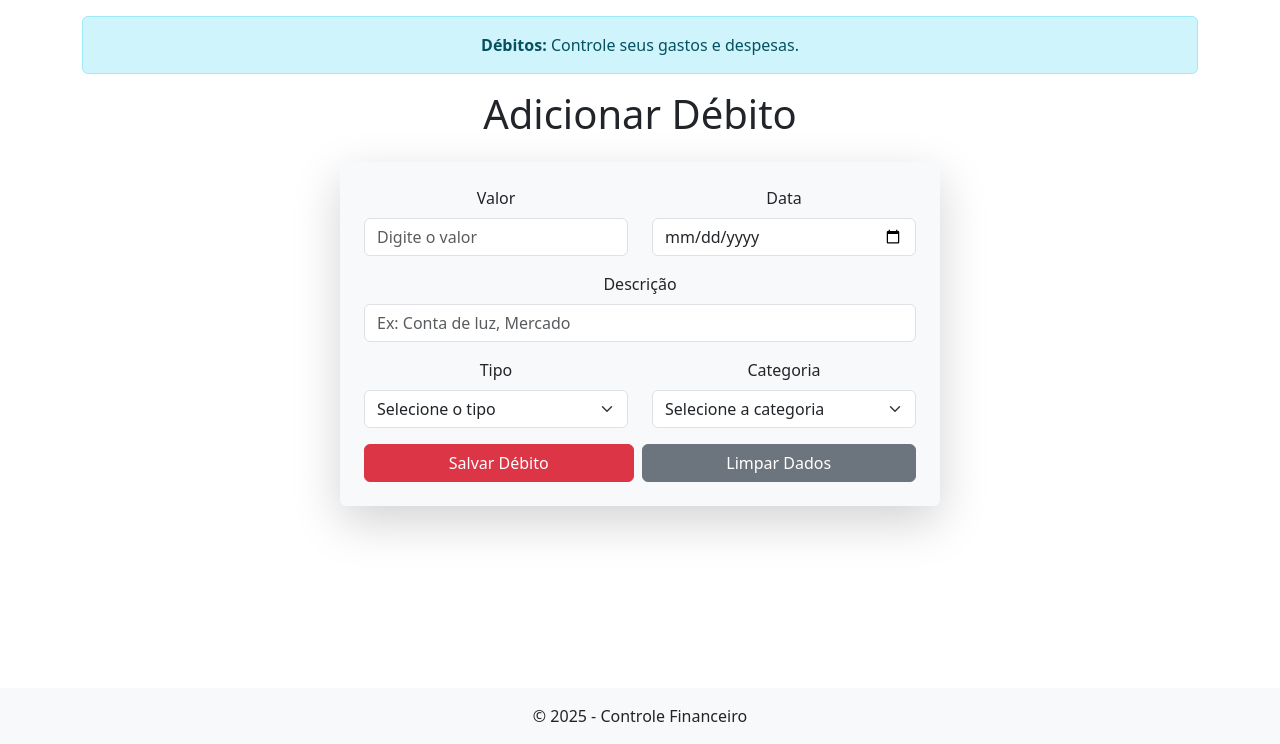
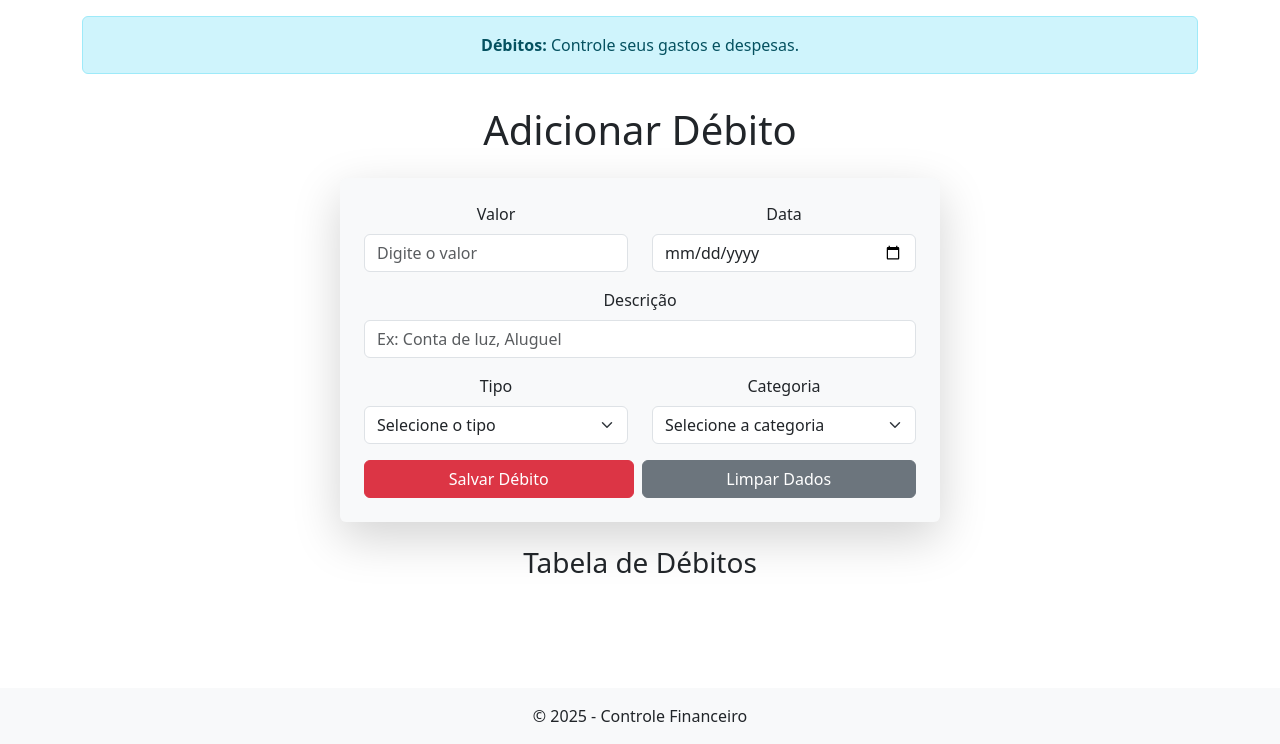
Before and after one commit to diogobraganascimento/controle-financeiro, a Flask app: page /debito in a window 1280 px wide. Shown: the part 56-800 px from the top of the page. Run offline with Flask 3, Linux system fonts and the light colour scheme.

Commit message:
Primeiro commit - versão atualizada

```diff
--- a/templates/debito.html
+++ b/templates/debito.html
@@ -11,9 +11,10 @@
 {% endblock %}
 
 {% block content %}
-    <h1 class="mb-4">Adicionar Débito</h1>
+    <div class="container mt-3">
+        <h1 class="mb-4 text-center">Adicionar Débito</h1>
 
-    <form class="container p-4 rounded shadow-lg bg-light" style="max-width: 600px;" id="debitoForm">
+        <form class="p-4 rounded shadow-lg bg-light mx-auto" style="max-width: 600px;" id="debitoForm">
             <div class="row">
                 <!-- Valor -->
                 <div class="col-md-6 mb-3">
@@ -31,7 +32,7 @@
             <!-- Descrição -->
             <div class="mb-3">
                 <label for="descricao" class="form-label">Descrição</label>
-            <input type="text" class="form-control" id="descricao" placeholder="Ex: Conta de luz, Mercado" required>
+                <input type="text" class="form-control" id="descricao" placeholder="Ex: Conta de luz, Aluguel" required>
             </div>
 
             <div class="row">
@@ -40,10 +41,9 @@
                     <label for="tipo" class="form-label">Tipo</label>
                     <select class="form-select" id="tipo" required>
                         <option value="" selected disabled>Selecione o tipo</option>
-                    <option value="boleto">Boleto</option>
-                    <option value="cartao">Cartão</option>
-                    <option value="pix">Pix</option>
-                    <option value="dinheiro">Dinheiro</option>
+                        <option value="conta">Conta</option>
+                        <option value="compra">Compra</option>
+                        <option value="emprestimo">Empréstimo</option>
                         <option value="outros">Outros</option>
                     </select>
                 </div>
@@ -53,10 +53,9 @@
                     <label for="categoria" class="form-label">Categoria</label>
                     <select class="form-select" id="categoria" required>
                         <option value="" selected disabled>Selecione a categoria</option>
+                        <option value="moradia">Moradia</option>
                         <option value="alimentacao">Alimentação</option>
-                    <option value="moradia">Moradia</option>
                         <option value="transporte">Transporte</option>
-                    <option value="lazer">Lazer</option>
                         <option value="outros">Outros</option>
                     </select>
                 </div>
@@ -68,4 +67,11 @@
                 <button type="reset" class="btn btn-secondary flex-grow-1">Limpar Dados</button>
             </div>
         </form>
+
+        <!-- Tabela de Débitos -->
+        <div class="mt-4">
+            <h3 class="text-center">Tabela de Débitos</h3>
+            <!-- Sua tabela aqui -->
+        </div>
+    </div>
 {% endblock %}
```
Lines whose indentation alone changed are shown as unchanged.
